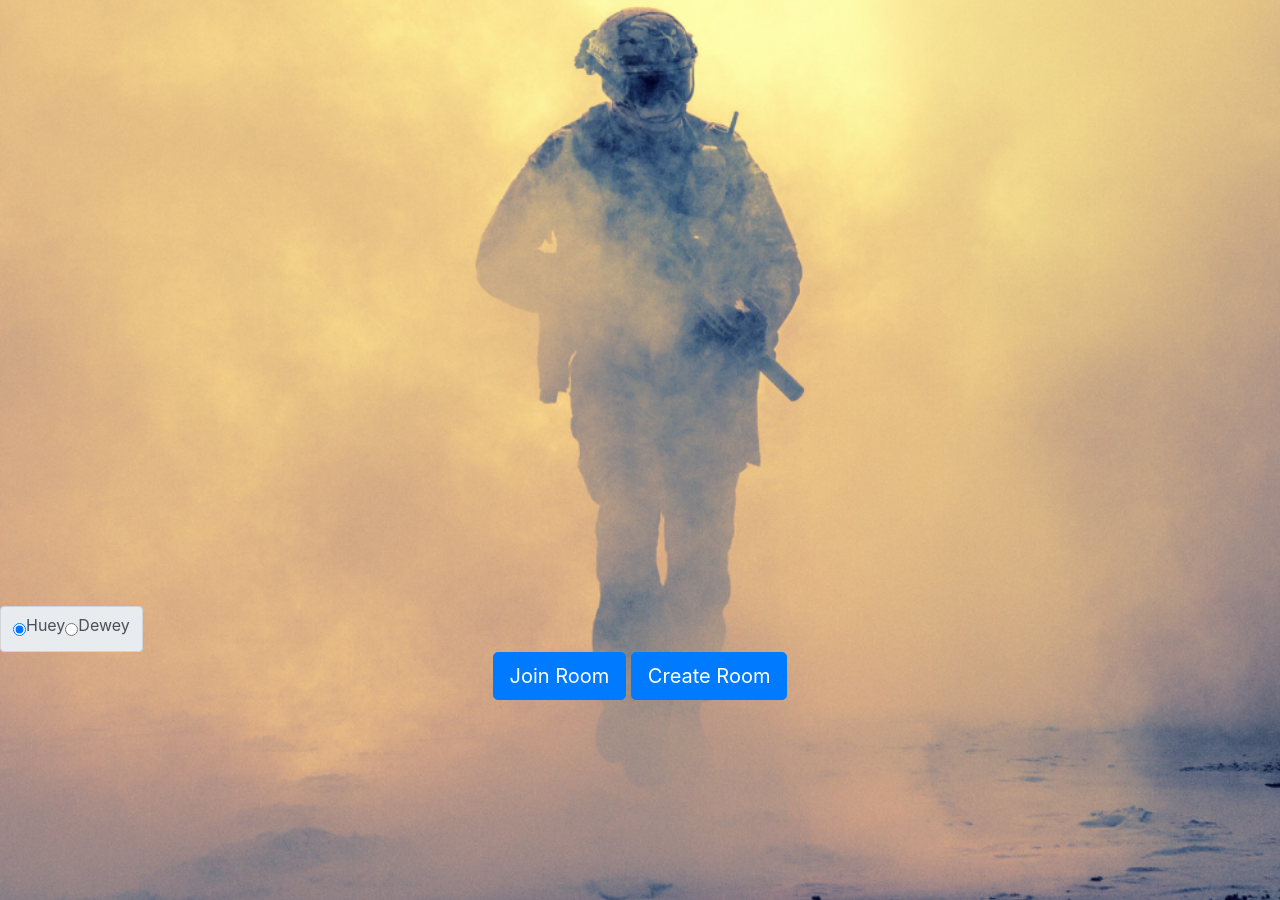
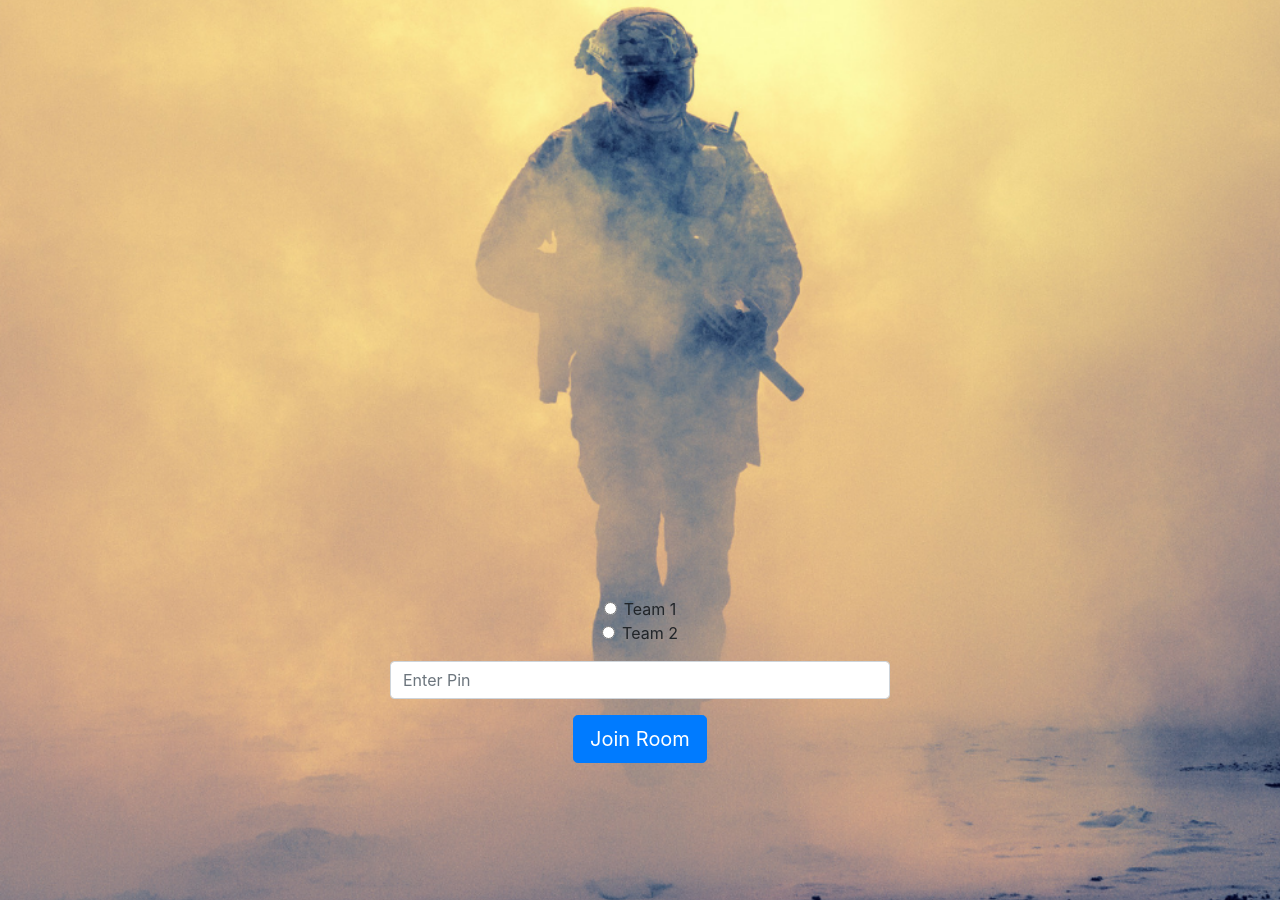
Before and after one commit to omkark445/node_hackathon, a website: page public/joinRoom.html in a window 1280 px wide. Drawn offline with nearby package versions, Linux system fonts and the light colour scheme.

Commit message:
joinRoom Page design Completed

```diff
--- a/public/css/style.css
+++ b/public/css/style.css
@@ -18,12 +18,24 @@ body, html {
 }
 
 .buttons-placement {
-    text-align: center;
+    /* text-align: center;
     vertical-align: top;
     padding-bottom: 60px;
     position: absolute;
     right: 0;
     bottom: 40px;
     left: 0;
-    width: 100%;
+    width: 100%; */
+    width: 500px;
+    margin: 0;
+    position: absolute;
+    top: 85%;
+    left: 50%;
+    -ms-transform: translate(-50%, -50%);
+    transform: translate(-50%, -50%);
+    text-align: center;
 }
+
+.button-Inputs {
+
+}
--- a/public/joinRoom.html
+++ b/public/joinRoom.html
@@ -12,18 +12,27 @@
     </head>
     <body class="bgimg">
         <div class="buttons-placement">
-            <!-- <div class="input-group"> -->
-                <div class="input-group-prepend">
-                    <div class="input-group-text">
-                    <input type="radio" aria-label="Radio button for following text input" id="huey" name="drone" value="huey" checked>
-                    <label for="huey">Huey</label>
-                    <input type="radio" aria-label="Radio button for following text input" id="dewey" name="drone" value="dewey">
-                    <label for="dewey">Dewey</label>
+            <div class="form-group">
+                    <div class="form-check">
+                        <input class="form-check-input" type="radio" name="exampleRadios" id="team1" value="team1">
+                        <label class="form-check-label" for="Team1">
+                            Team 1
+                        </label>
                     </div>
+                    <div class="form-check">
+                        <input class="form-check-input" type="radio" name="exampleRadios" id="team2" value="team2">
+                        <label class="form-check-label" for="Team2">
+                            Team 2
+                        </label>
+                    </div>
+            </div>
+            <div class="button-Inputs">
+                <div class="form-group">
+                    <input type="password" class="form-control" id="exampleInputPassword1" placeholder="Enter Pin">
                 </div>
-            <!-- </div> -->
-            <button type="button" class="btn btn-primary btn-lg">Join Room</button>
-            <button type="button" class="btn btn-primary btn-lg">Create Room</button>
+                <button type="button" class="btn btn-primary btn-lg">Join Room</button>
+            </div>
+
         </div>
     </body>
 </html>
```
Also changed, not shown: public/play.html (+1 -3 lines).
